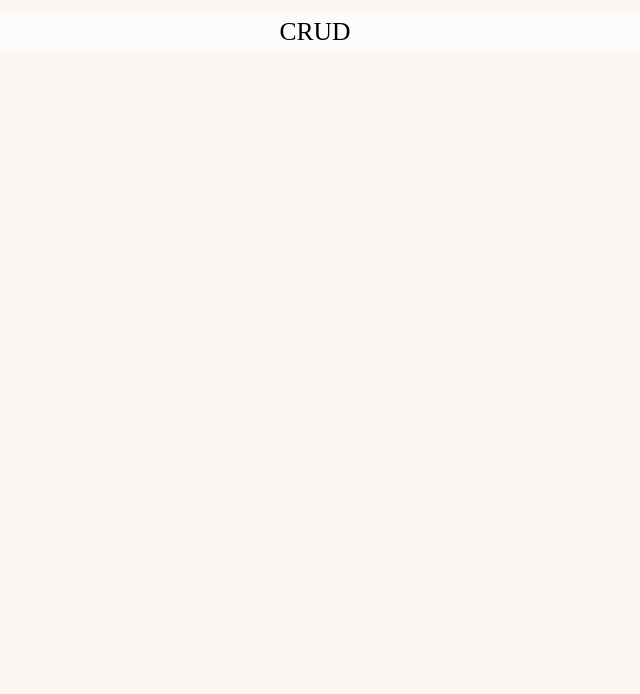
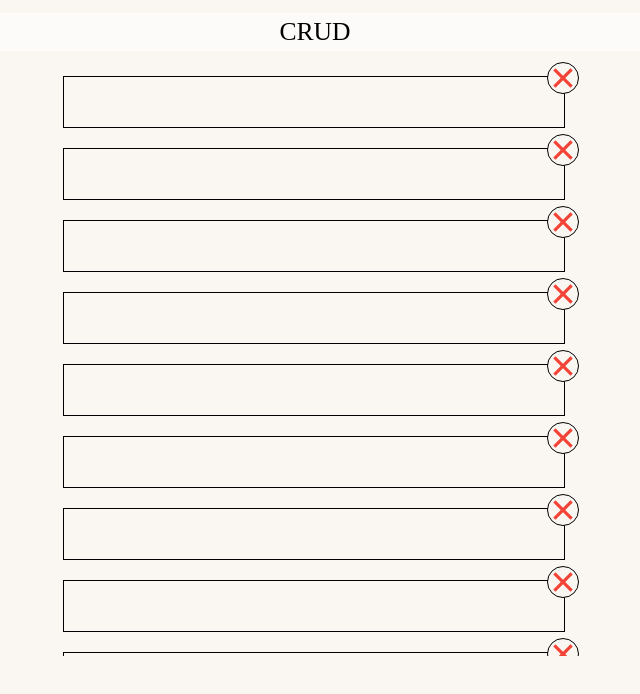
Before and after one commit to UdavUPS/React_lifecycle-http_CRUD, a React (Vite) app: page / in a window 1280 px wide. Shown: the top 694 px of the page, without its empty margins (326-966 px from the left). Built offline with nearby package versions, Linux system fonts and the light colour scheme.

Commit message:
Реализация компонентов под сообщения

```diff
--- a/src/components/App/App.css
+++ b/src/components/App/App.css
@@ -21,3 +21,15 @@
   text-transform: uppercase;
   font-size: 1.6rem;
 }
+
+.app-body__message-box {
+  /* border: 1px solid black; */
+  width: 100%;
+  box-sizing: border-box;
+  overflow-y: auto;
+  max-height: 75vh;
+  padding: 1% 2%;
+  display: flex;
+  flex-wrap: wrap;
+  justify-content: space-around;
+}
--- a/src/components/App/App.jsx
+++ b/src/components/App/App.jsx
@@ -1,16 +1,41 @@
 /* import { useState, useRef, useEffect } from 'react'; */
 /* import uniqid from 'uniqid'; */
 import './App.css'
+import { MessageComponent } from '../MessageComponent/MessageComponent.jsx';
 /* let elem = []; */
 
 
 function App() {
+
+  function closeMessage(e) {
+    let messageBlock = e.target.parentElement.parentElement;
+    if (messageBlock.classList.contains('delSim')) {
+      /* console.log('Да'); */
+      messageBlock = messageBlock.parentElement;
+    }
+    messageBlock = messageBlock.parentElement;
+    console.log(messageBlock);
+  }
+
 
   return (
     <div className="app-body">
       <div className="app-body__header">
         <h1 className="app-body__header__title">CRUD</h1>
       </div>
+      <div className="app-body__message-box">
+        <MessageComponent onClick={(e) => { closeMessage(e) }}/>
+        <MessageComponent onClick={(e) => { closeMessage(e) }}/>
+        <MessageComponent onClick={(e) => { closeMessage(e) }}/>
+        <MessageComponent onClick={(e) => { closeMessage(e) }}/>
+        <MessageComponent onClick={(e) => { closeMessage(e) }}/>
+        <MessageComponent onClick={(e) => { closeMessage(e) }}/>
+        <MessageComponent onClick={(e) => { closeMessage(e) }}/>
+        <MessageComponent onClick={(e) => { closeMessage(e) }}/>
+        <MessageComponent onClick={(e) => { closeMessage(e) }}/>
+        <MessageComponent onClick={(e) => { closeMessage(e) }}/>
+        <MessageComponent onClick={(e) => { closeMessage(e) }}/>
+      </div>
     </div>
   )
 }
--- /dev/null
+++ b/src/components/MessageComponent/MessageComponent.css
@@ -0,0 +1,17 @@
+.mes-box {
+    border: 1px solid black;
+    width: 500px;
+    height: 50px;
+    margin: 10px 5px;
+}
+
+.mes-box__closure {
+    border: 1px solid black;
+    width: 30px;
+    height: 30px;
+    border-radius: 50%;
+    margin-left: auto;
+    margin-right: -15px;
+    margin-top: -15px;
+    background-color: #faf7f2;
+}
--- /dev/null
+++ b/src/components/MessageComponent/MessageComponent.jsx
@@ -0,0 +1,17 @@
+import './MessageComponent.css';
+const delSimbol = (<svg xmlns="http://www.w3.org/2000/svg" x="0px" y="0px" width="100%" height="100%" viewBox="0 0 48 48">
+    <path fill="#F44336" d="M21.5 4.5H26.501V43.5H21.5z" transform="rotate(45.001 24 24)"></path><path fill="#F44336" d="M21.5 4.5H26.5V43.501H21.5z" transform="rotate(135.008 24 24)"></path>
+    </svg>);
+
+export function MessageComponent ({onClick}) {
+
+    function doClose(e) {
+        onClick(e);
+      }
+
+    return (
+        <div className="mes-box">
+            <div className="mes-box__closure" onClick={doClose}><p className="delSim" >{delSimbol}</p></div>
+        </div>
+    )
+}
```
Also changed, not shown: src/components/InputMessage/InputMessage.css (added), src/components/InputMessage/InputMessage.jsx (added).
